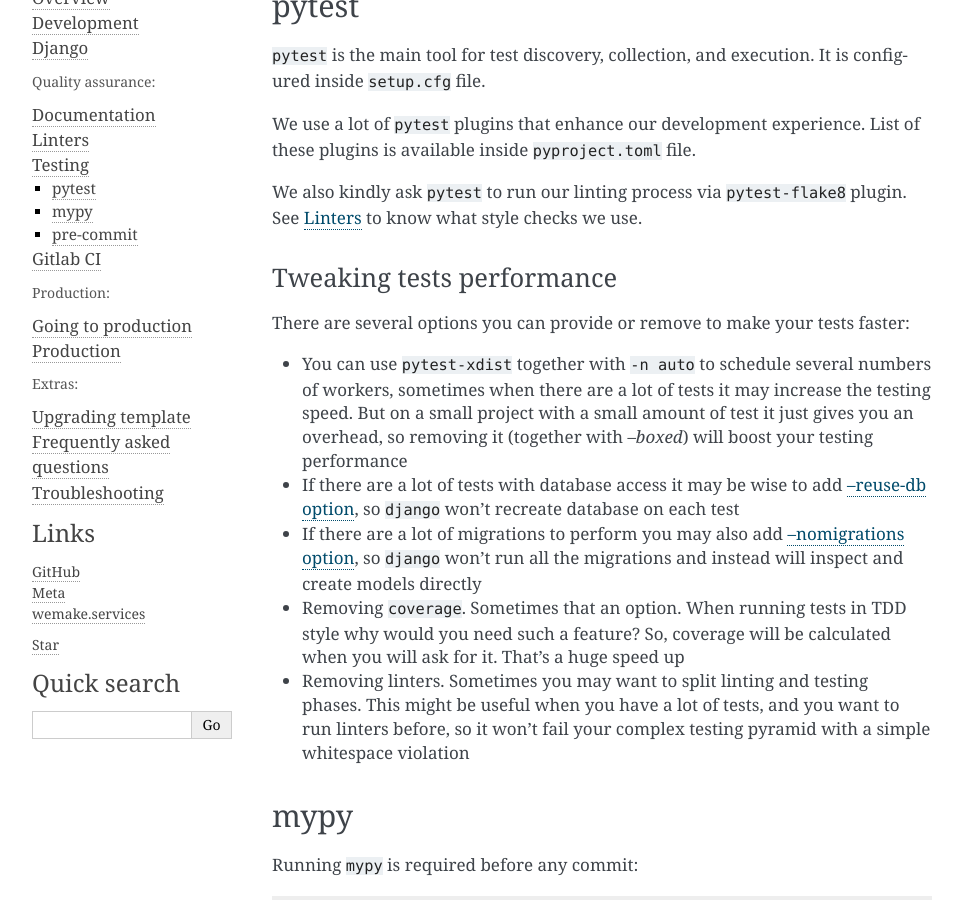
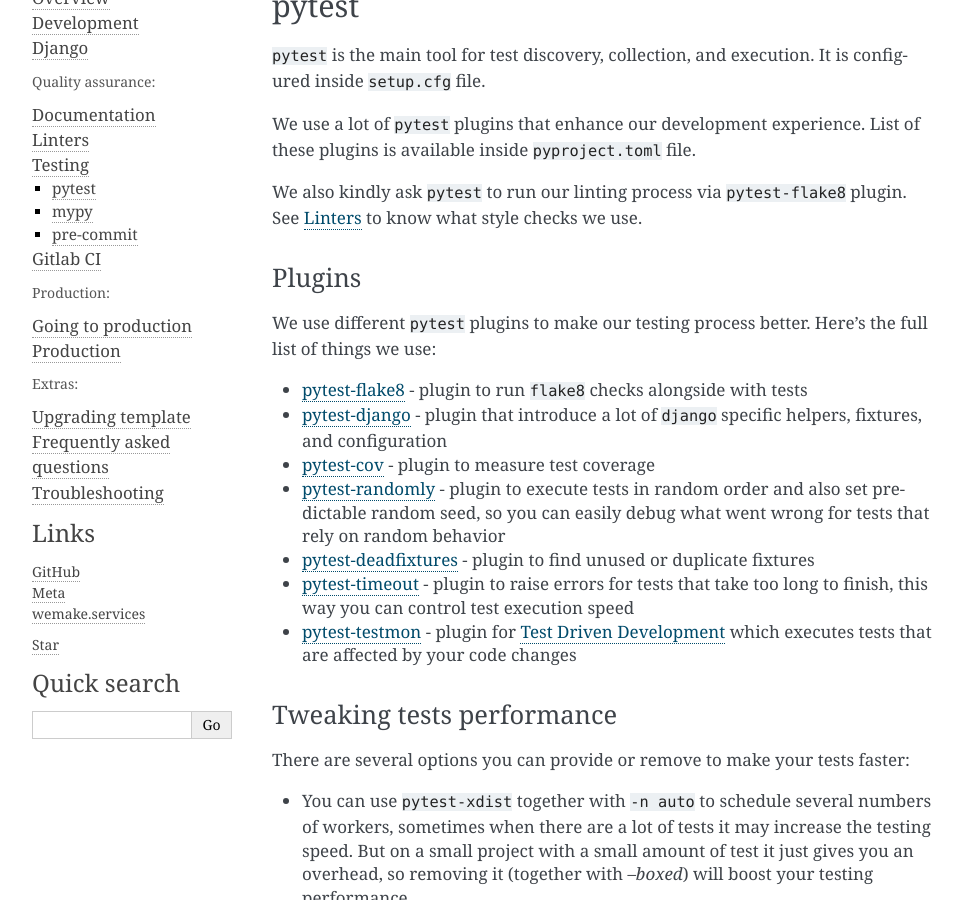
Before and after one commit to wemake-services/wemake-django-template, a Sphinx documentation site: the page built from {{cookiecutter.project_name}}/docs/pages/template/testing.rst, in a window 1280 px wide and 900 px high, scrolled down 261 px. Shown: the whole window, without its empty margins (148-1111 px from the left). Built offline with Sphinx 7.4.7, drawn with Linux system fonts in a browser that asks for light colours; the version number is read from the project's files by our own code.

Commit message:
Adds new pytest plugins
Closes #563
Closes #570
Closes #573

```diff
--- a/{{cookiecutter.project_name}}/docs/pages/template/testing.rst
+++ b/{{cookiecutter.project_name}}/docs/pages/template/testing.rst
@@ -22,6 +22,34 @@
 
 We also kindly ask ``pytest`` to run our linting process via ``pytest-flake8``
 plugin. See :ref:`linters` to know what style checks we use.
+
+Plugins
+~~~~~~~
+
+We use different ``pytest`` plugins to make our testing process better.
+Here's the full list of things we use:
+
+- `pytest-flake8`_ - plugin to run ``flake8`` checks alongside with tests
+- `pytest-django`_ - plugin that introduce a lot of ``django`` specific
+  helpers, fixtures, and configuration
+- `pytest-cov`_ - plugin to measure test coverage
+- `pytest-randomly`_ - plugin to execute tests in random order and
+  also set predictable random seed, so you can easily debug
+  what went wrong for tests that rely on random behavior
+- `pytest-deadfixtures`_ - plugin to find unused or duplicate fixtures
+- `pytest-timeout`_ - plugin to raise errors for tests
+  that take too long to finish, this way you can control test execution speed
+- `pytest-testmon`_ - plugin for `Test Driven Development`_ which executes
+  tests that are affected by your code changes
+
+.. _pytest-flake8: https://github.com/tholo/pytest-flake8
+.. _pytest-django: https://github.com/pytest-dev/pytest-django
+.. _pytest-cov: https://github.com/pytest-dev/pytest-cov
+.. _pytest-randomly: https://github.com/pytest-dev/pytest-randomly
+.. _pytest-deadfixtures: https://github.com/jllorencetti/pytest-deadfixtures
+.. _pytest-timeout: https://pypi.org/project/pytest-timeout
+.. _pytest-testmon: https://github.com/tarpas/pytest-testmon
+.. _`Test Driven Development`: https://en.wikipedia.org/wiki/Test-driven_development
 
 Tweaking tests performance
 ~~~~~~~~~~~~~~~~~~~~~~~~~~
```
Also changed, not shown: 3 other files.
